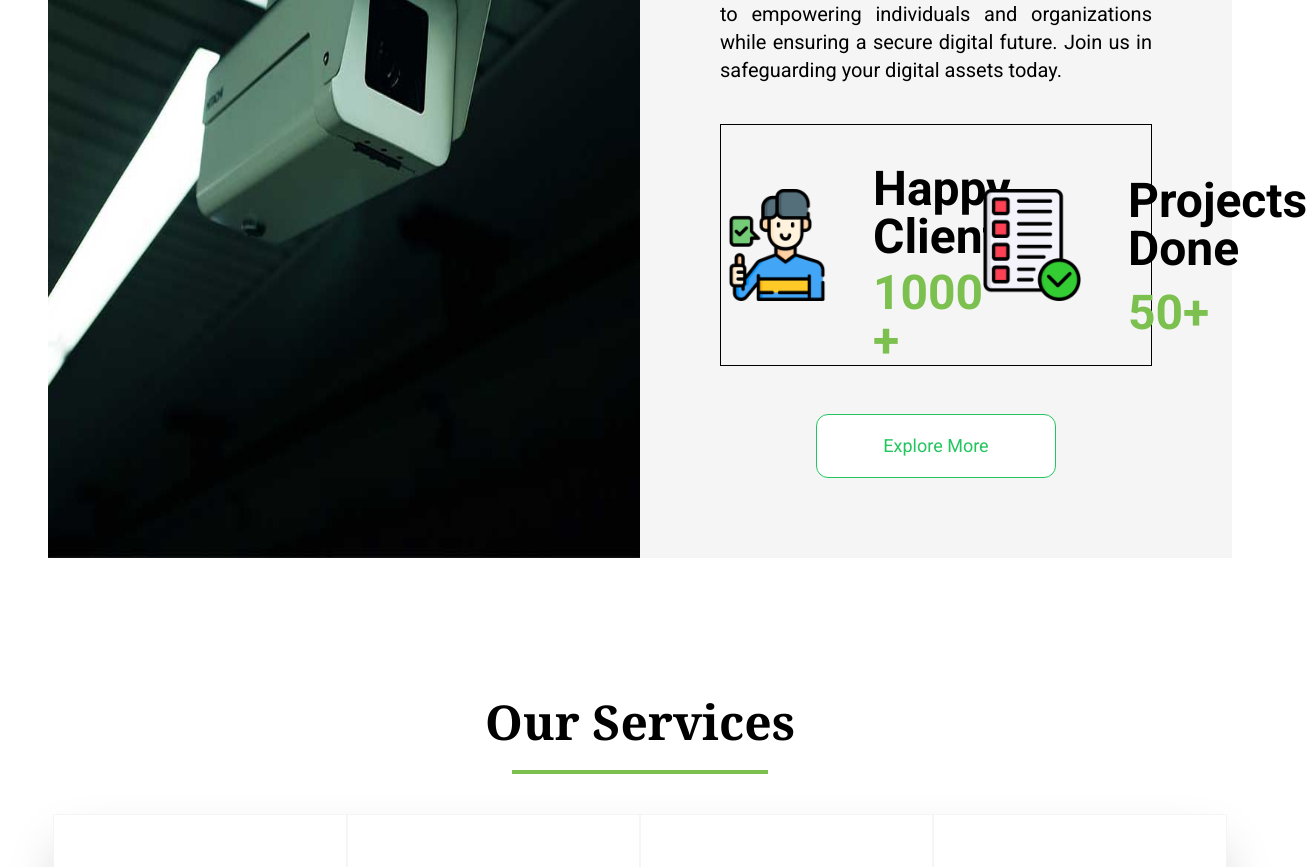
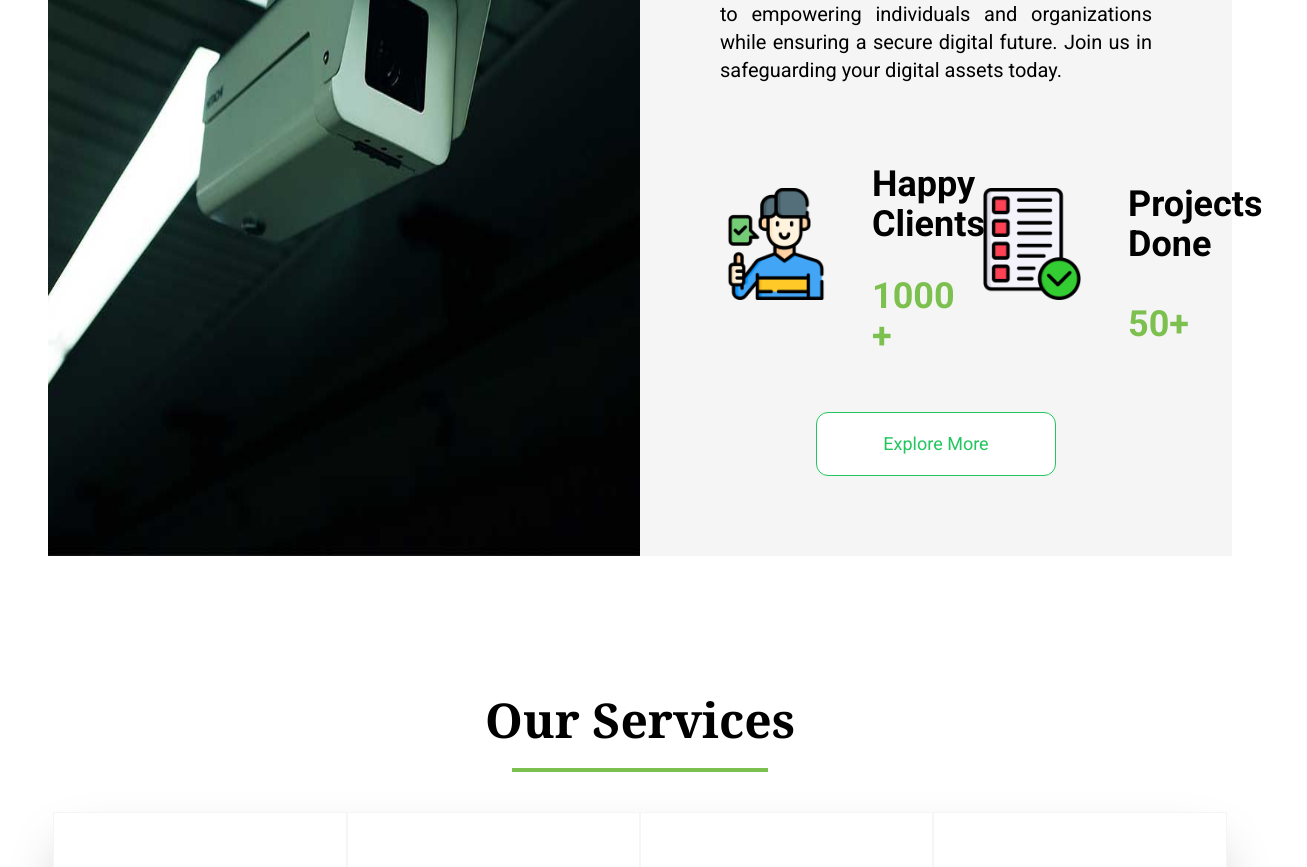
Before and after one commit to sankalp-codes244/cyberousWebsite, a React (Vite) app: page / in a window 1280 px wide. Shown: the part 1360-2227 px from the top of the page, 1307 px wide, since content can reach past the window. Built offline with nearby package versions, Linux system fonts and the light colour scheme; a web font is replaced by a local one.

Commit message:
minor change

```diff
--- a/src/pages/Homepage/AboutUs/About.jsx
+++ b/src/pages/Homepage/AboutUs/About.jsx
@@ -17,25 +17,22 @@ const About = () => {
           <p className="text-lg lg:text-xl mt-6 text-black text-justify">
             Welcome to Cyberous, your premier cyber security partner. Specializing in ethical hacking training, VAPT services covering web, network, mobile, and cloud platforms, as well as red teaming and consultancy solutions. Founded in 2020 by Mr. Yogesh Saini, renowned for training over 10,000 students globally and 2,500+ corporate employees. Recognized as a Top 10 CEO in Jaipur, Rajasthan. Cyberous is committed to empowering individuals and organizations while ensuring a secure digital future. Join us in safeguarding your digital assets today.
           </p>
-          {/* <div className="flex md:flex-row">
-
-          </div> */}
-          <div className="mt-10 flex flex-col sm:flex-row items-center border border-solid border-black">
-            <img src={Images.aboutimg1} alt="Image of something" className="pointer-events-none select-none w-28 h-28" />
-            <div className="grid grid-cols-1 gap-2 w-full">
-              <h1 className="mt-2 md:mt-10 ml-10 text-5xl font-bold">
+          <div className="mt-10 flex flex-col sm:flex-row justify-start items-center">
+            <img src={Images.aboutimg1} alt="Image of something" className="pointer-events-none select-none w-28 h-28 sm:w-28 sm:h-28" />
+            <div className="grid grid-cols-1 gap-4 w-full">
+              <h1 className="mt-2 md:mt-10 ml-10 text-4xl font-bold">
                 Happy Clients
               </h1>
-              <h1 className="text-custom-buttonColor-Green text-5xl font-bold ml-10">
+              <h1 className="text-custom-buttonColor-Green text-4xl font-bold m-2 mt-4 ml-10">
                 1000 +
               </h1>
             </div>
             <img src={Images.aboutimg2} className="pointer-events-none select-none w-28 h-28 sm:w-28 sm:h-28 mt-4 sm:mt-0 sm:ml-20" alt="Cyberous achievement" />
-            <div className="grid grid-cols-1 gap-2 w-full">
-              <h1 className="m-2 text-5xl font-bold mt-6 ml-10">
+            <div className="grid grid-cols-1 gap-4 w-full">
+              <h1 className="m-2 text-4xl font-bold mt-10 ml-10">
                 Projects Done
               </h1>
-              <h1 className="text-custom-buttonColor-Green text-5xl font-bold ml-10">
+              <h1 className="text-custom-buttonColor-Green text-4xl font-bold mt-4  ml-10">
                 50+
               </h1>
             </div>
```
